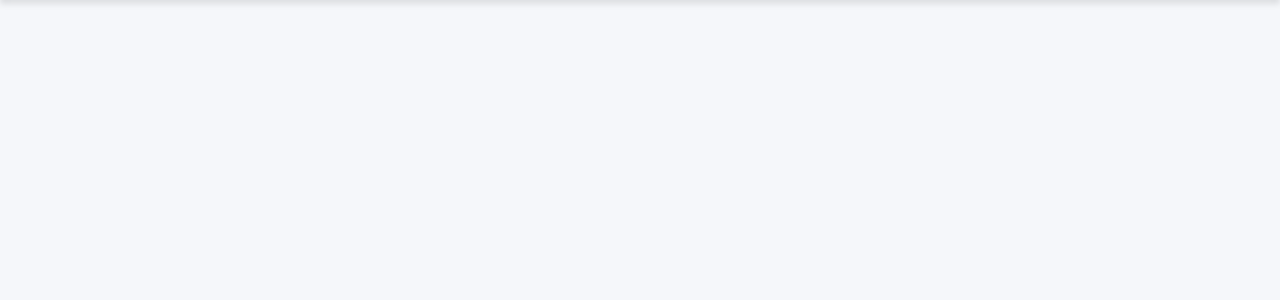
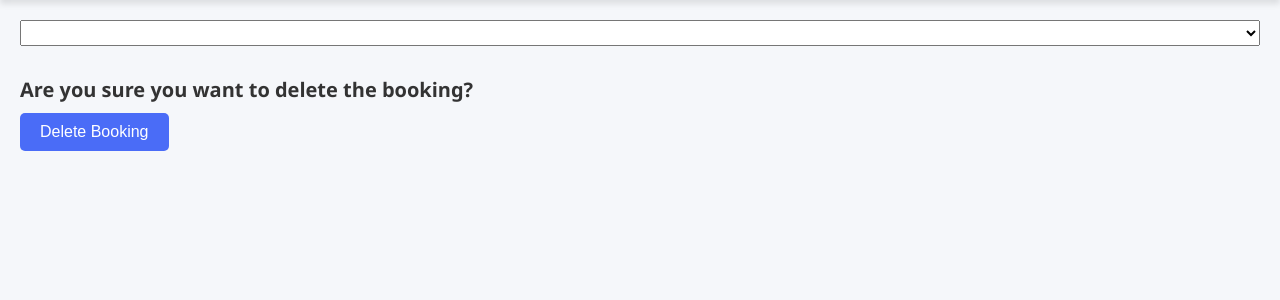
Before and after one commit to sabuka-dumbo/Reseption-tables, a Django app: template administration/tables/templates/delete.html in a window 1280 px wide. Shown: the part 71-371 px from the top of the page. Run offline with Django 3.2, Linux system fonts and the light colour scheme; the template is opened without the code that fills it, so the values that code supplies are empty.

Commit message:
Aug 11, 2025, 9:38 AM

```diff
--- a/administration/tables/static/delete.js
+++ b/administration/tables/static/delete.js
@@ -1,4 +1,4 @@
-const container_div = document.getElementById("bookings-container");
+const select_input = document.getElementById("bookings-select");
 
 fetch("/get_bookings/", {
     method: "POST",
@@ -13,9 +13,9 @@ fetch("/get_bookings/", {
         const booking_div = document.createElement("div");
         booking_div.classList.add("booking");
         booking_div.innerHTML = `
-            <p>Room: ${booking.room.room_number}</p>
+            <option value="${booking.id}">Room: ${booking.room.room_number} ${booking.guest_name}</option>
         `;
-        container_div.appendChild(booking_div);
+        select_input.appendChild(booking_div);
     }
 
     console.log(data.bookings);
--- a/administration/tables/static/styles.css
+++ b/administration/tables/static/styles.css
@@ -135,3 +135,48 @@ tbody tr:nth-child(even) {
 tbody tr:hover {
     background-color: #f1f3f5;
 }
+
+
+.bookings-container {
+    position: relative;
+    top: 0;
+    left: 0;
+    width: calc(100% - 40px);
+    height: max-content;
+    padding: 20px;
+}
+
+select {
+    width: 100%;
+    position: relative;
+    top: 0;
+    left: 0;
+    margin: 0;
+    margin-bottom: 10px;
+    font-size: 20px;
+    font-weight: bold;
+}
+
+button {
+    background-color: #4a6cf7;
+    color: white;
+    border: none;
+    padding: 10px 20px;
+    border-radius: 5px;
+    cursor: pointer;
+    font-size: 16px;
+    transition: background-color 0.3s ease;
+    margin-left: 20px;
+}
+
+h1 {
+    position: relative;
+    top: 0;
+    left: 0;
+    margin: 0;
+    padding: 0;
+    margin-left: 20px;
+    font-size: 20px;
+    font-weight: bold;
+    margin-bottom: 10px;
+}
--- a/administration/tables/templates/delete.html
+++ b/administration/tables/templates/delete.html
@@ -19,9 +19,16 @@
             </div>
         </nav>
 
-        <div class="bookings-container" id="bookings-container">
+        <form action="{% url 'delete_booking' %}" method="POST">
+            {% csrf_token %}
+            <div class="bookings-container" id="bookings-container" name="delete_the_booking">
+                <select name="bookings" id="bookings-select">
+                </select>
+            </div>
 
-        </div>
+            <h1>Are you sure you want to delete the booking?</h1>
+            <button type="submit">Delete Booking</button>
+        </form>
 
         <script src="{% static 'delete.js' %}"></script>
     </body>
```
Also changed, not shown: administration/tables/views.py (+16 -2 lines).
